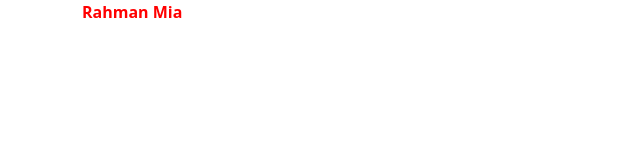
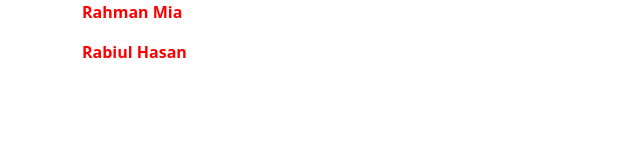
Before and after one commit to md-rabiul-hasan/vuejs-learning, a Vue app in the folder vuecli2/: page / in a window 1280 px wide. Shown: the top 160 px of the page, without its empty margins (0-640 px from the left). Built offline with nearby package versions, Linux system fonts and the light colour scheme.

Commit message:
custom directive

```diff
--- a/vuecli2/src/App.vue
+++ b/vuecli2/src/App.vue
@@ -1,5 +1,33 @@
 <template>
   <div class="container">
     <p v-user.red.bold="'Rahman Mia'"></p>
+    <p v-people.red.bold="name"></p>
   </div>
 </template>
+
+<script>
+export default {
+  data(){
+    return {
+      name: 'Rabiul Hasan'
+    }
+  },
+  directives:{
+    'people': {
+      bind(el,binding){
+        el.innerHTML = binding.value
+        if(binding.modifiers.red){
+          el.style.color='red'
+        }
+        if(binding.modifiers.bold){
+          el.style.fontWeight='bold'
+        }
+      }
+    }
+  }
+}
+</script>
+
+<style>
+
+</style>
```
